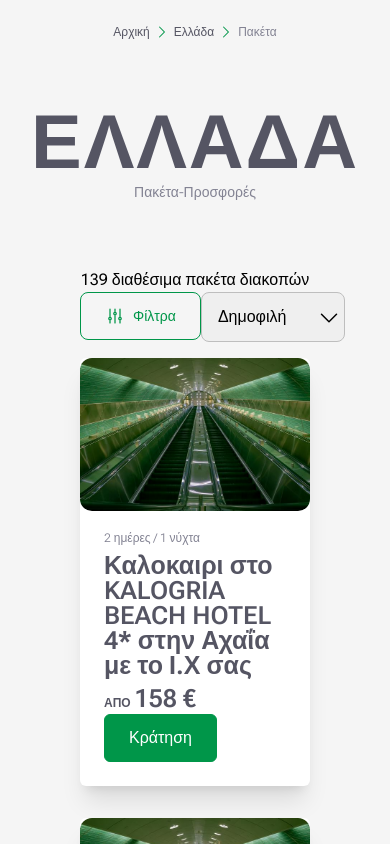
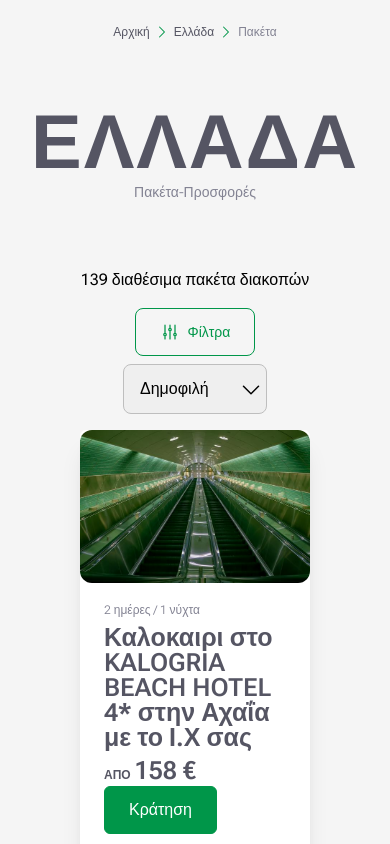
Before and after one commit to ELal3k/nelios-project, a Next.js app: page / in a window 390 px wide. Shown: the top 844 px of the page. Built offline with nearby package versions, Linux system fonts and the light colour scheme.

Commit message:
filter-button component

```diff
--- a/src/app/page.js
+++ b/src/app/page.js
@@ -1,19 +1,17 @@
 import CardGrid from "@/components/CardGrid"
 import SideBar from "@/components/SideBar"
 import Dropdown from "@/components/Dropdown"
-import { AdjustmentsVerticalIcon } from "@heroicons/react/24/outline"
+import MobileFilterBtn from "@/components/MobileFilterBtn"
+
 export default function Home() {
   return (
     <main className="flex mt-16 items-start gap-6 self-stretch">
       <SideBar />
       <section className="w-full">
-        <article className="flex lg:flex-row flex-col justify-between items-center lg:px-0 px-20">
-          <h2 className="">139 διαθέσιμα πακέτα διακοπών</h2>
-          <div className="flex lg:w-auto w-full justify-between">
-            <button className="btn-secondary lg:hidden gap-2 border-accent_green text-accent_green">
-              <AdjustmentsVerticalIcon className="h-5" />
-              <p>Φίλτρα</p>
-            </button>
+        <article className="flex lg:flex-row flex-col gap-4 justify-between items-center lg:px-0 px-20">
+          <h2 className="text-center">139 διαθέσιμα πακέτα διακοπών</h2>
+          <div className="flex sm:flex-row flex-col lg:w-auto w-full sm:justify-between items-center gap-2">
+            <MobileFilterBtn />
             <div className="relative">
               <Dropdown />
             </div>
--- /dev/null
+++ b/src/components/MobileFilterBtn.js
@@ -0,0 +1,10 @@
+import { AdjustmentsVerticalIcon } from "@heroicons/react/24/outline"
+
+export default function MobileFilterBtn() {
+  return (
+    <button className="btn-secondary lg:hidden gap-2 border-accent_green text-accent_green">
+      <AdjustmentsVerticalIcon className="h-5" />
+      <p>Φίλτρα</p>
+    </button>
+  )
+}
```
